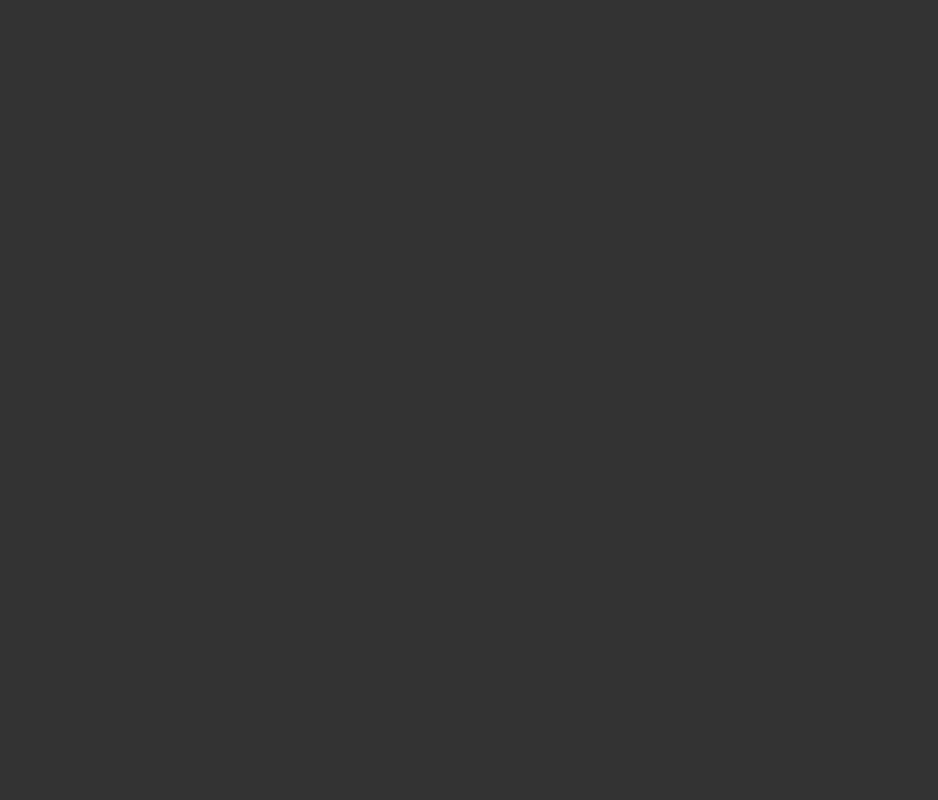
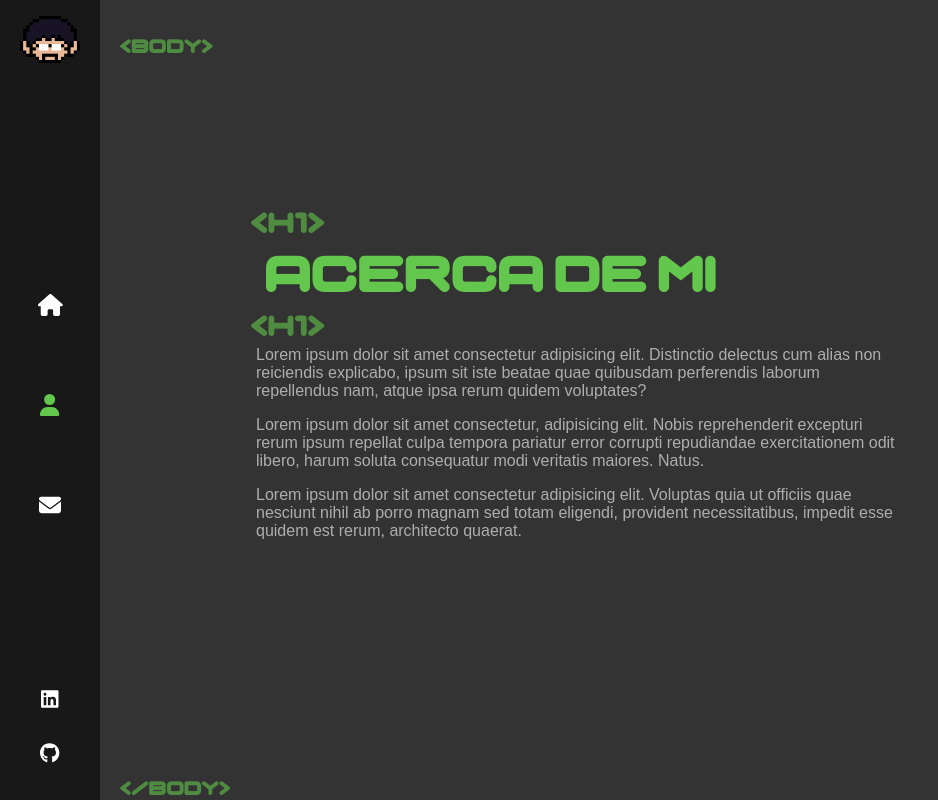
Before and after one commit to hariasimov21/Jrepositorio, a React (Create React App) app: page /about in a window 1280 px wide. Before the commit this address had no page. Shown: the whole page, without its empty margins (0-938 px from the left). Built offline with nearby package versions, Linux system fonts and the light colour scheme.

Commit message:
[update] avance de archivos about

```diff
--- a/src/App.js
+++ b/src/App.js
@@ -2,6 +2,7 @@ import "./App.scss";
 import { Route, Routes } from "react-router-dom";
 import Layout from "./Components/Layout/Layout";
 import Home from "./Components/Home/Home";
+import About from "./Components/About/About";
 
 function App() {
   return (
@@ -9,6 +10,7 @@ function App() {
       <Routes>
         <Route path="/" element={<Layout />}>
           <Route index element={<Home />} />
+          <Route path="about" element={<About />} />
         </Route>
       </Routes>
     </>
--- a/src/Components/About/About.js
+++ b/src/Components/About/About.js
@@ -1,10 +1,72 @@
- import './About.scss';
-
- const About = () => {
-     return (
-         <h1>Hola</h1>
-     )
- }
+import AnimatedLetters from "../AnimatedLetters/AnimatedLetters";
+import "./About.scss";
+import {useEffect, useState} from 'react';
 
 
- export default About;
+
+const About = () => {
+
+    const [letterClass, setLetterClass] = useState("text-animate");
+
+    useEffect(() => {
+        setTimeout(() => {
+          setLetterClass("text-animate-hover");
+        }, 4000);
+      }, []);
+
+  return (
+    <div className="container about-page">
+      <div className="text-zone">
+        <h1>
+          <AnimatedLetters
+          letterClass={letterClass}
+            strArray={[
+              "A",
+              "c",
+              "e",
+              "r",
+              "c",
+              "a",
+              " ",
+              "d",
+              "e",
+              " ",
+              "m",
+              "i",
+            ]}
+            idx={15}
+          />
+        </h1>
+
+        <p>
+          Lorem ipsum dolor sit amet consectetur adipisicing elit. Distinctio
+          delectus cum alias non reiciendis explicabo, ipsum sit iste beatae
+          quae quibusdam perferendis laborum repellendus nam, atque ipsa rerum
+          quidem voluptates?
+        </p>
+        <p>
+          Lorem ipsum dolor sit amet consectetur, adipisicing elit. Nobis
+          reprehenderit excepturi rerum ipsum repellat culpa tempora pariatur
+          error corrupti repudiandae exercitationem odit libero, harum soluta
+          consequatur modi veritatis maiores. Natus.
+        </p>
+        <p>
+          Lorem ipsum dolor sit amet consectetur adipisicing elit. Voluptas quia
+          ut officiis quae nesciunt nihil ab porro magnam sed totam eligendi,
+          provident necessitatibus, impedit esse quidem est rerum, architecto
+          quaerat.
+        </p>
+      </div>
+
+      <div className="stage-cube-cont">
+          <div className="cubespinner">
+              <div className="face1">
+
+              </div>
+          </div>
+      </div>
+    </div>
+  );
+};
+
+export default About;
--- a/src/Components/About/About.scss
+++ b/src/Components/About/About.scss
@@ -0,0 +1,96 @@
+.container {
+    width: 100%;
+    will-change: contents;
+    height: 90%;
+    min-height: 566px;
+    position: absolute;
+    opacity: 0;
+    top: 5%;
+    margin: 0 auto;
+    z-index: 1;
+    animation: fadeIn 1s forwards;
+    animation-delay: 1s;
+
+}
+
+.about-page {
+    .text-zone {
+        font-family: 'Coolvetica';
+        position: absolute;
+        left: 20%;
+        top: 50%;
+        transform: translateY(-50%);
+        width: 50%;
+        vertical-align: middle;
+        display: table-cell;
+        max-height: 90%;
+
+        h1 {
+            font-size: 53px;
+            font-family: 'Aura';
+            color: #63C74D;
+            font-weight: 400;
+            margin-top: 0;
+            position: relative;
+            margin-bottom: 40px;
+            left: 10px;
+            animation: pulse 1s;
+
+            &:nth-of-type(1){
+                animation-delay: 1s;
+            }
+
+            &:before{
+                content: '<h1>';
+                font-size: 30px;
+                position: absolute;
+                margin-top: -30px;
+                margin-left: -15px;
+                opacity: 0.6;
+                line-height: 18px;
+
+            }
+
+            &:after{
+                content: '<h1>';
+                font-size: 30px;
+                position: absolute;
+                left: -15px;
+                bottom: -30px;
+                opacity: 0.6;
+                line-height: 18px;
+            }
+
+        }
+
+        p {
+            font-family: sans-serif;
+            font-weight: 300;
+            font-size: 16px;
+            opacity: 0.6;
+            animation: pulse 1s;
+
+
+
+            &:nth-of-type(1){
+                animation-delay: 1.1s;
+            }
+            &:nth-of-type(2){
+                animation-delay: 1.2s;
+            }
+            &:nth-of-type(3){
+                animation-delay: 1.3s;
+            }
+
+
+        }
+
+        .text-animate-hover {
+            &:hover{
+                color: #ffffff;
+            }
+        }
+
+
+    }
+}
--- a/src/Components/Logo/Logo.scss
+++ b/src/Components/Logo/Logo.scss
@@ -26,7 +26,9 @@
         z-index: 1;
 
          &:hover {
-            animation: rubberBand 1s reverse;
+             transition: 1s;
+            transform:  rotate(375deg);
+            animation: fadeIn forwards ;
         }
 
     }
--- a/src/Components/Sidebar/Sidebar.js
+++ b/src/Components/Sidebar/Sidebar.js
@@ -13,6 +13,7 @@ const Sidebar = () => {
         <Link className="logo" to="/">
 
           <img className="sub-logo" src={LogoSubtitle} alt="logos"></img>
+
         </Link>
         <nav>
           <NavLink exact="true" activeclassname="active" to="/">
--- a/src/Components/Sidebar/Sidebar.scss
+++ b/src/Components/Sidebar/Sidebar.scss
@@ -18,7 +18,11 @@
             height: auto;
 
             &.sub-logo {
-                width: 50px;
+                width: 60px;
+
+                &:hover{
+                    animation: pulse 1s reverse;
+                }
             }
 
         }
```
Also changed, not shown: src/Components/Layout/Layout.scss (line endings or trailing spaces).
